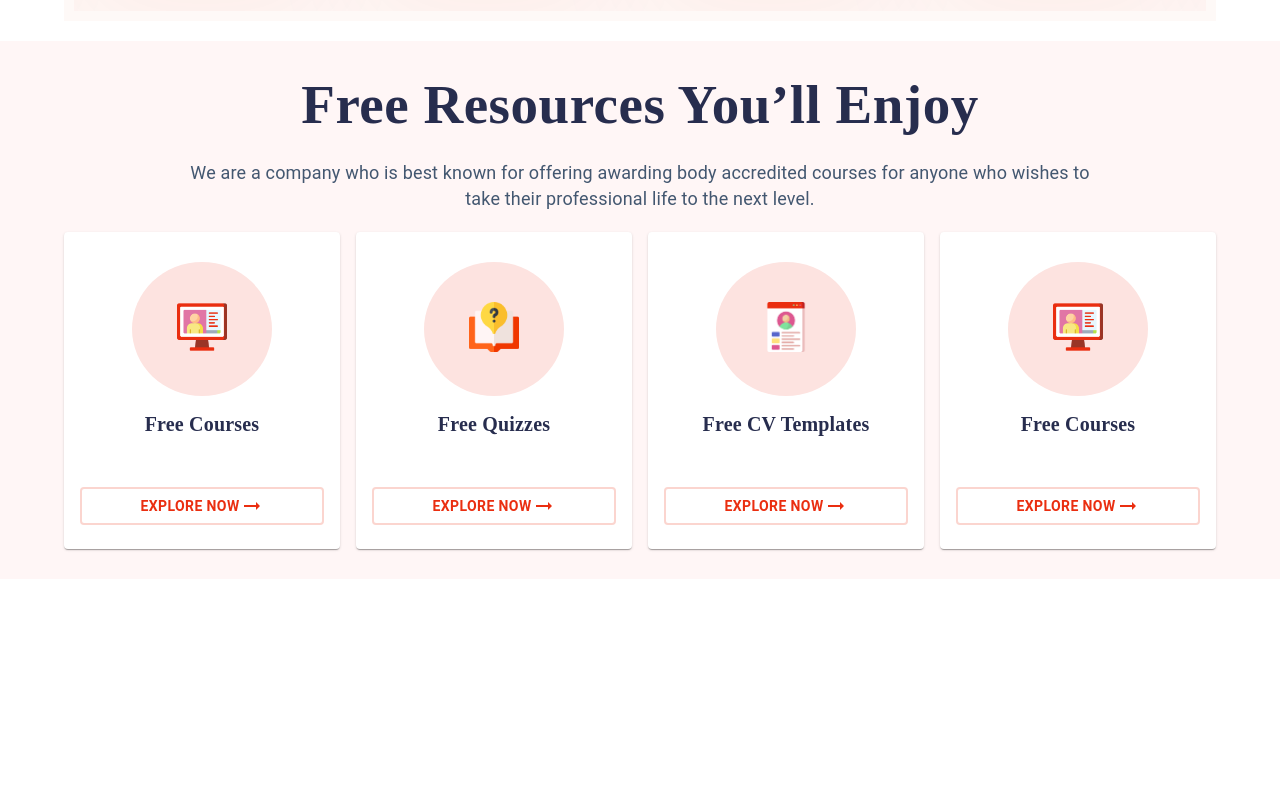
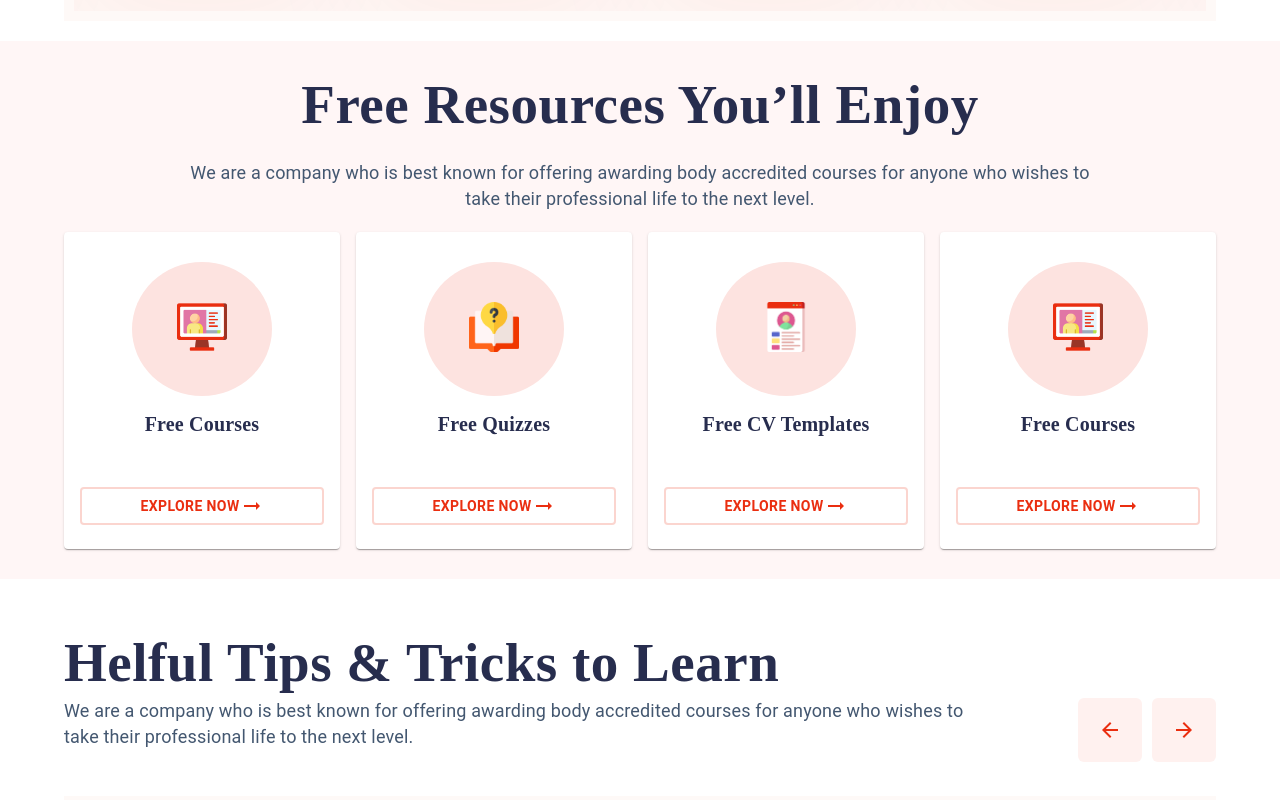
Before and after one commit to tawsifhye/firstaid-learnig-redux, a React (Create React App) app: page / in a window 1280 px wide. Shown: the part 1302-2102 px from the top of the page. Before the commit the page ends 1881 px from the top, so only its background shows below. Built offline with nearby package versions, Linux system fonts and the light colour scheme.

Commit message:
Tips Section created

```diff
--- a/src/App.js
+++ b/src/App.js
@@ -3,6 +3,7 @@ import Courses from "./Components/Courses";
 import FreeResources from "./Components/FreeResources";
 import Hero from "./Components/Hero";
 import Navbar from "./Components/Navbar";
+import TipsSection from "./Components/TipsSection";
 
 function App() {
   return (
@@ -12,6 +13,7 @@ function App() {
         <Hero />
         <Courses />
         <FreeResources />
+        <TipsSection />
       </DataProvider>
 
     </div>
--- /dev/null
+++ b/src/Components/TipsSection.js
@@ -0,0 +1,48 @@
+import { Box, Container } from '@mui/material';
+import React from 'react';
+import Carousel from './shared/Carousel';
+import CarouselButton from './shared/CarouselButton';
+import Content from './shared/Content';
+import TagLine from './shared/Tagline';
+
+const TipsSection = () => {
+    const sliderRef = React.useRef(null);
+    return (
+        <div>
+            <Container sx={{
+                mt: '50px',
+                maxWidth: {
+                    lg: 'lg',
+                    xl: 'xl'
+                }
+            }}>
+                <TagLine text={<div>Helful Tips & Tricks to Learn</div>} />
+                <Box sx={{ display: 'flex', justifyContent: 'space-between', flexDirection: { xs: 'column', md: 'row' } }}>
+                    <Content text={<div>We are a company who is best known for offering awarding body accredited courses for anyone who wishes to <br /> take their professional life to the next level.</div>} />
+                    <Box >
+                        <CarouselButton sliderRef={sliderRef} />
+                    </Box>
+                </Box>
+
+                <Box sx={{ backgroundColor: '#FEF9F7', mt: '30px', padding: '10px' }}>
+                    {/* <Carousel sliderRef={sliderRef}
+                        content={courseList.map(course => (
+                            <CourseCard key={course.id} course={course} />
+                        ))}
+                    /> */}
+
+
+                    {/* <Slider ref={slider} {...settings}>
+                        {courseList.map(course => (
+                            <CourseCard key={course.id} course={course} />
+                        ))}
+                    </Slider> */}
+                </Box>
+
+
+            </Container>
+        </div>
+    );
+};
+
+export default TipsSection;
--- a/src/Components/shared/SharedCard.js
+++ b/src/Components/shared/SharedCard.js
@@ -1,4 +1,4 @@
-import { Button, Card, CardActions, CardContent, Typography } from '@mui/material';
+import { Button, Card, CardContent } from '@mui/material';
 import { Box } from '@mui/system';
 import React from 'react';
 import TagLine from './Tagline';
```
